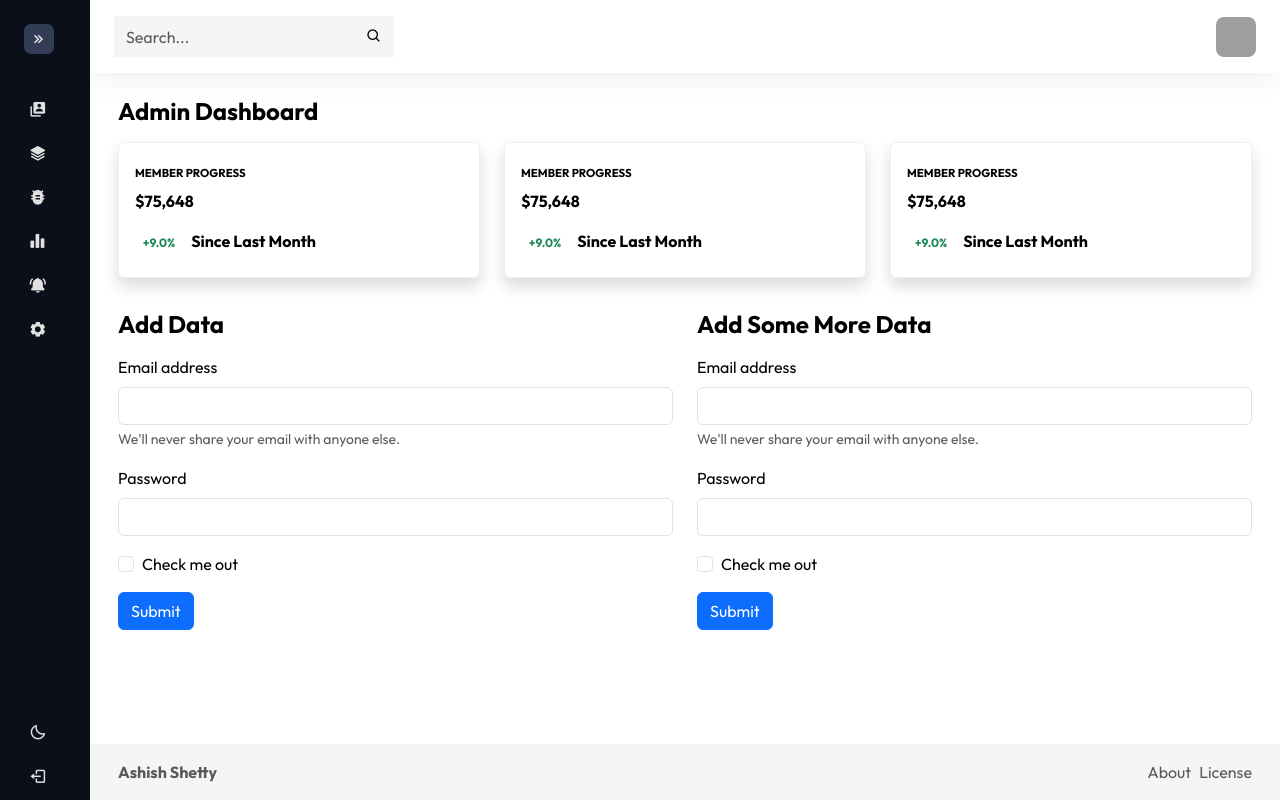
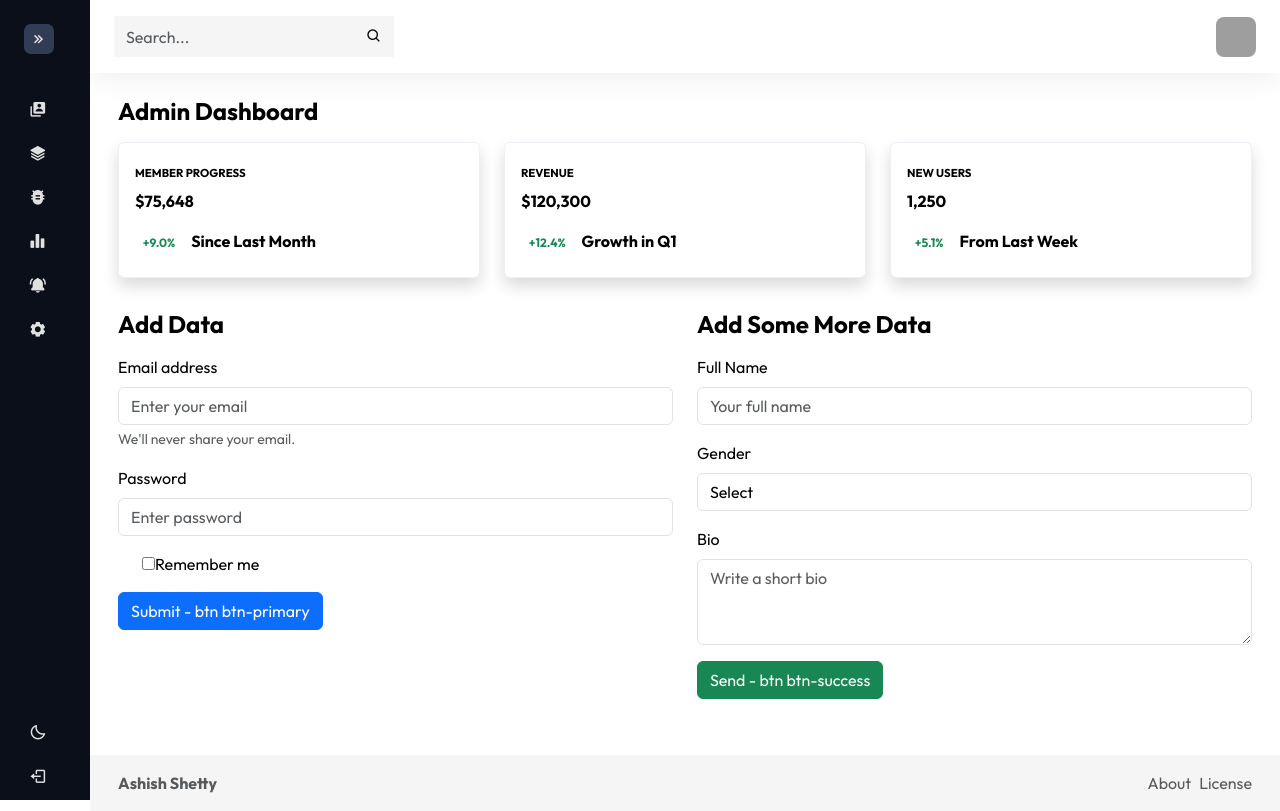
Before and after one commit to Shetty073/admin-lite-template, a React (Vite) app in the folder react-admin-lite-bs/: page /forms in a window 1280 px wide. Built offline with nearby package versions, Linux system fonts and the light colour scheme; grey boxes are pictures that could not be loaded.

Commit message:
make form dynamic

```diff
--- /dev/null
+++ b/react-admin-lite-bs/src/components/dashboardCard.component.jsx
@@ -0,0 +1,14 @@
+export default function DashboardCard({ title, value, badgeText, badgeType = "success", description }) {
+  return (
+    <div className="card shadow">
+      <div className="card-body py-4">
+        <h6 className="mb-2 fw-bold">{title}</h6>
+        <p className="fw-bold">{value}</p>
+        <div className="mb-0">
+          <span className={`badge text-${badgeType} me-2`}>{badgeText}</span>
+          <span className="fw-bold">{description}</span>
+        </div>
+      </div>
+    </div>
+  );
+}
--- /dev/null
+++ b/react-admin-lite-bs/src/components/dynamicForm.component.jsx
@@ -0,0 +1,68 @@
+// components/DynamicForm.jsx
+import { useState } from "react";
+
+export default function DynamicForm({ title, fields = [], onSubmit }) {
+  const [formData, setFormData] = useState({});
+
+  const handleChange = (name, value) => {
+    setFormData((prev) => ({ ...prev, [name]: value }));
+  };
+
+  const handleSubmit = (e) => {
+    e.preventDefault();
+    onSubmit?.(formData);
+  };
+
+  return (
+    <div>
+      <h3 className="fw-bold fs-4 my-3 text-capitalize">{title}</h3>
+      <form onSubmit={handleSubmit}>
+        {fields.map((field, idx) => {
+          const { type, name, label, options, placeholder, helpText, className, ...rest } = field;
+          const id = `field-${name}-${idx}`;
+          const commonProps = {
+            id,
+            name,
+            value: formData[name] || (type === "checkbox" ? false : ""),
+            onChange: (e) =>
+              handleChange(name, type === "checkbox" ? e.target.checked : e.target.value),
+            className: `form-control${type === "checkbox" ? "-check" : ""}`,
+            placeholder: placeholder || "",
+            ...rest,
+          };
+
+          return (
+            <div className={`mb-3${type === "checkbox" ? " form-check" : ""}`} key={idx}>
+              {(type !== "checkbox" && type !== "button" && type !== "submit") && <label htmlFor={id} className="form-label">{label}</label>}
+
+              {type === "textarea" ? (
+                <textarea {...commonProps} rows="3" />
+              ) : type === "select" ? (
+                <select {...commonProps}>
+                  {options?.map((opt, i) => (
+                    <option key={i} value={opt.value}>{opt.label}</option>
+                  ))}
+                </select>
+              ) : type === "checkbox" ? (
+                <>
+                  <input type="checkbox" checked={formData[name] || false} {...commonProps} />
+                  <label htmlFor={id} className="form-check-label">{label}</label>
+                </>
+              ) : type === "button" || type === "submit" ? (
+                <button type={type} className={`btn ${className || "btn-primary"}`} {...rest}>
+                  {label} - {`btn ${className || "btn-primary"}`}
+                </button>
+              ) : (
+                <input type={type} {...commonProps} />
+              )}
+
+              {helpText && type !== "checkbox" && (
+                <div id={`${id}Help`} className="form-text">{helpText}</div>
+              )}
+            </div>
+          );
+        })}
+      </form>
+    </div>
+  );
+}
--- a/react-admin-lite-bs/src/pages/dsahboard.page.jsx
+++ b/react-admin-lite-bs/src/pages/dsahboard.page.jsx
@@ -1,153 +1,65 @@
+import DashboardCard from "../components/dashboardCard.component";
+import DashboardTable from "../components/dashboardTable.component";
+
 export default function DashboardPage() {
+  const cards = [
+    {
+      title: "Member Progress",
+      value: "$75,648",
+      badgeText: "+9.0%",
+      description: "Since Last Month",
+    },
+    {
+      title: "Revenue",
+      value: "$120,300",
+      badgeText: "+12.4%",
+      description: "Growth in Q1",
+    },
+    {
+      title: "New Users",
+      value: "1,250",
+      badgeText: "+5.1%",
+      description: "From Last Week",
+    },
+  ];
+
+  const userColumns = ["#", "First", "Last", "Handle"];
+  const userData = [
+    ["1", "Mark", "Otto", "@mdo"],
+    ["2", "Jacob", "Thornton", "@fat"],
+    ["3", ["Larry the Bird", 2], "@twitter"],
+  ];
+
+  const orderColumns = ["#", "Product", "Quantity", "Cost"];
+  const orderData = [
+    ["ORD_1", "AMD CPU", "1", "₹ 23,456"],
+    ["ORD_2", "Nvidia GPU", "2", "₹ 61,899"],
+    ["ORD_3", "HyperX RAM", "2", "₹ 7,399"],
+  ];
+
   return (
     <div className="container-fluid">
-
       <div className="mb-3">
-        <h3 className="fw-bold fs-4 mb-3 text-capitalize">
-          Admin Dashboard
-        </h3>
+        <h3 className="fw-bold fs-4 mb-3 text-capitalize">Admin Dashboard</h3>
 
         {/* Cards */}
         <div className="row">
-          <div className="col-12 col-md-4">
-            <div className="card shadow">
-              <div className="card-body py-4">
-                <h6 className="mb-2 fw-bold">
-                  Member Progress
-                </h6>
-                <p className="fw-bold">
-                  $75,648
-                </p>
-                <div className="mb-0">
-                  <span className="badge text-success me-2">
-                    +9.0%
-                  </span>
-                  <span className="fw-bold">
-                    Since Last Month
-                  </span>
-                </div>
-              </div>
+          {cards.map((card, idx) => (
+            <div className="col-12 col-md-4" key={idx}>
+              <DashboardCard {...card} />
             </div>
-          </div>
-
-          <div className="col-12 col-md-4">
-            <div className="card shadow">
-              <div className="card-body py-4">
-                <h6 className="mb-2 fw-bold">
-                  Member Progress
-                </h6>
-                <p className="fw-bold">
-                  $75,648
-                </p>
-                <div className="mb-0">
-                  <span className="badge text-success me-2">
-                    +9.0%
-                  </span>
-                  <span className="fw-bold">
-                    Since Last Month
-                  </span>
-                </div>
-              </div>
-            </div>
-          </div>
-
-          <div className="col-12 col-md-4">
-            <div className="card shadow">
-              <div className="card-body py-4">
-                <h6 className="mb-2 fw-bold">
-                  Member Progress
-                </h6>
-                <p className="fw-bold">
-                  $75,648
-                </p>
-                <div className="mb-0">
-                  <span className="badge text-success me-2">
-                    +9.0%
-                  </span>
-                  <span className="fw-bold">
-                    Since Last Month
-                  </span>
-                </div>
-              </div>
-            </div>
-          </div>
-
+          ))}
         </div>
 
         {/* Table & Chart */}
         <div className="row">
-          {/* Table */}
           <div className="col-12 col-md-6">
-            <h3 className="fw-bold fs-4 my-3 text-capitalize">Users</h3>
-            <table className="table table-striped">
-              <thead>
-                <tr className="highlight">
-                  <th scope="col">#</th>
-                  <th scope="col">First</th>
-                  <th scope="col">Last</th>
-                  <th scope="col">Handle</th>
-                </tr>
-              </thead>
-              <tbody>
-                <tr>
-                  <th scope="row">1</th>
-                  <td>Mark</td>
-                  <td>Otto</td>
-                  <td>@mdo</td>
-                </tr>
-                <tr>
-                  <th scope="row">2</th>
-                  <td>Jacob</td>
-                  <td>Thornton</td>
-                  <td>@fat</td>
-                </tr>
-                <tr>
-                  <th scope="row">3</th>
-                  <td colSpan="2">Larry the Bird</td>
-                  <td>@twitter</td>
-                </tr>
-              </tbody>
-
-            </table>
+            <DashboardTable title="Users" columns={userColumns} data={userData} />
           </div>
-
           <div className="col-12 col-md-6">
-            <h3 className="fw-bold fs-4 my-3 text-capitalize">Orders</h3>
-            <table className="table table-striped">
-              <thead>
-                <tr className="highlight">
-                  <th scope="col">#</th>
-                  <th scope="col">Product</th>
-                  <th scope="col">Quantity</th>
-                  <th scope="col">Cost</th>
-                </tr>
-              </thead>
-              <tbody>
-                <tr>
-                  <th scope="row">ORD_1</th>
-                  <td>AMD CPU</td>
-                  <td>1</td>
-                  <td>₹ 23,456</td>
-                </tr>
-                <tr>
-                  <th scope="row">ORD_2</th>
-                  <td>Nvidia GPU</td>
-                  <td>2</td>
-                  <td>₹ 61,899</td>
-                </tr>
-                <tr>
-                  <th scope="row">ORD_3</th>
-                  <td>HyperX RAM</td>
-                  <td>2</td>
-                  <td>₹ 7,399</td>
-                </tr>
-              </tbody>
-
-            </table>
+            <DashboardTable title="Orders" columns={orderColumns} data={orderData} />
           </div>
-
         </div>
-
       </div>
     </div>
   );
--- a/react-admin-lite-bs/src/pages/forms.page.jsx
+++ b/react-admin-lite-bs/src/pages/forms.page.jsx
@@ -1,127 +1,76 @@
+import DashboardCard from "../components/dashboardCard.component";
+import DynamicForm from "../components/dynamicForm.component";
+
 export default function FormsPage() {
+  const cards = [
+    {
+      title: "Member Progress",
+      value: "$75,648",
+      badgeText: "+9.0%",
+      description: "Since Last Month",
+    },
+    {
+      title: "Revenue",
+      value: "$120,300",
+      badgeText: "+12.4%",
+      description: "Growth in Q1",
+    },
+    {
+      title: "New Users",
+      value: "1,250",
+      badgeText: "+5.1%",
+      description: "From Last Week",
+    },
+  ];
+
+  const form1Fields = [
+    { type: "email", name: "email", label: "Email address", placeholder: "Enter your email", helpText: "We'll never share your email." },
+    { type: "password", name: "password", label: "Password", placeholder: "Enter password" },
+    { type: "checkbox", name: "remember", label: "Remember me" },
+    { type: "submit", label: "Submit" },
+  ];
+
+  const form2Fields = [
+    { type: "text", name: "fullName", label: "Full Name", placeholder: "Your full name" },
+    {
+      type: "select", name: "gender", label: "Gender", options: [
+        { value: "", label: "Select" },
+        { value: "male", label: "Male" },
+        { value: "female", label: "Female" },
+        { value: "other", label: "Other" },
+      ]
+    },
+    { type: "textarea", name: "bio", label: "Bio", placeholder: "Write a short bio" },
+    { type: "submit", label: "Send", className: "btn-success" },
+  ];
+
+  const handleFormSubmit = (data) => {
+    console.log("Form Submitted:", data);
+  };
+
   return (
     <div className="container-fluid">
-
       <div className="mb-3">
-        <h3 className="fw-bold fs-4 mb-3 text-capitalize">
-          Admin Dashboard
-        </h3>
+        <h3 className="fw-bold fs-4 mb-3 text-capitalize">Admin Dashboard</h3>
 
         {/* Cards */}
         <div className="row">
-          <div className="col-12 col-md-4">
-            <div className="card shadow">
-              <div className="card-body py-4">
-                <h6 className="mb-2 fw-bold">
-                  Member Progress
-                </h6>
-                <p className="fw-bold">
-                  $75,648
-                </p>
-                <div className="mb-0">
-                  <span className="badge text-success me-2">
-                    +9.0%
-                  </span>
-                  <span className="fw-bold">
-                    Since Last Month
-                  </span>
-                </div>
-              </div>
+          {cards.map((card, idx) => (
+            <div className="col-12 col-md-4" key={idx}>
+              <DashboardCard {...card} />
             </div>
-          </div>
-
-          <div className="col-12 col-md-4">
-            <div className="card shadow">
-              <div className="card-body py-4">
-                <h6 className="mb-2 fw-bold">
-                  Member Progress
-                </h6>
-                <p className="fw-bold">
-                  $75,648
-                </p>
-                <div className="mb-0">
-                  <span className="badge text-success me-2">
-                    +9.0%
-                  </span>
-                  <span className="fw-bold">
-                    Since Last Month
-                  </span>
-                </div>
-              </div>
-            </div>
-          </div>
-
-          <div className="col-12 col-md-4">
-            <div className="card shadow">
-              <div className="card-body py-4">
-                <h6 className="mb-2 fw-bold">
-                  Member Progress
-                </h6>
-                <p className="fw-bold">
-                  $75,648
-                </p>
-                <div className="mb-0">
-                  <span className="badge text-success me-2">
-                    +9.0%
-                  </span>
-                  <span className="fw-bold">
-                    Since Last Month
-                  </span>
-                </div>
-              </div>
-            </div>
-          </div>
-
+          ))}
         </div>
 
         {/* Forms */}
         <div className="row">
-          {/* Form 1 */}
           <div className="col-12 col-md-6">
-            <h3 className="fw-bold fs-4 my-3 text-capitalize">Add data</h3>
-            <form>
-              <div className="mb-3">
-                <label htmlFor="exampleInputEmail1" className="form-label">Email address</label>
-                <input type="email" className="form-control" id="exampleInputEmail1" aria-describedby="emailHelp" />
-                <div id="emailHelp" className="form-text">We'll never share your email with anyone else.</div>
-              </div>
-              <div className="mb-3">
-                <label htmlFor="exampleInputPassword1" className="form-label">Password</label>
-                <input type="password" className="form-control" id="exampleInputPassword1" />
-              </div>
-              <div className="mb-3 form-check">
-                <input type="checkbox" className="form-check-input" id="exampleCheck1" />
-                <label className="form-check-label" htmlFor="exampleCheck1">Check me out</label>
-              </div>
-              <button type="submit" className="btn btn-primary">Submit</button>
-            </form>
+            <DynamicForm title="Add data" fields={form1Fields} onSubmit={handleFormSubmit} />
           </div>
-
-          {/* Form 2 */}
           <div className="col-12 col-md-6">
-            <h3 className="fw-bold fs-4 my-3 text-capitalize">
-              Add some more data
-            </h3>
-            <form>
-              <div className="mb-3">
-                <label htmlFor="exampleInputEmail1" className="form-label">Email address</label>
-                <input type="email" className="form-control" id="exampleInputEmail1" aria-describedby="emailHelp" />
-                <div id="emailHelp" className="form-text">We'll never share your email with anyone else.</div>
-              </div>
-              <div className="mb-3">
-                <label htmlFor="exampleInputPassword1" className="form-label">Password</label>
-                <input type="password" className="form-control" id="exampleInputPassword1" />
-              </div>
-              <div className="mb-3 form-check">
-                <input type="checkbox" className="form-check-input" id="exampleCheck1" />
-                <label className="form-check-label" htmlFor="exampleCheck1">Check me out</label>
-              </div>
-              <button type="submit" className="btn btn-primary">Submit</button>
-            </form>
+            <DynamicForm title="Add some more data" fields={form2Fields} onSubmit={handleFormSubmit} />
           </div>
-
         </div>
-
       </div>
     </div>
   );
```
Also changed, not shown: react-admin-lite-bs/src/components/dashboardTable.component.jsx (added, +25 -0 lines).
